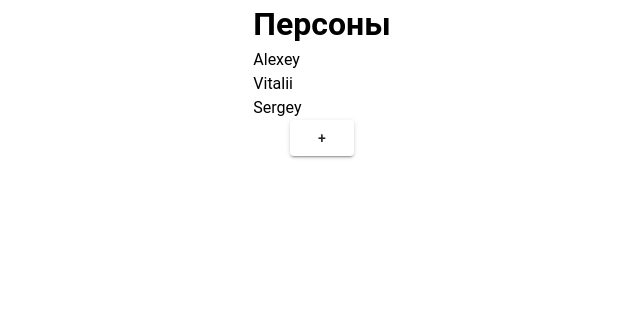
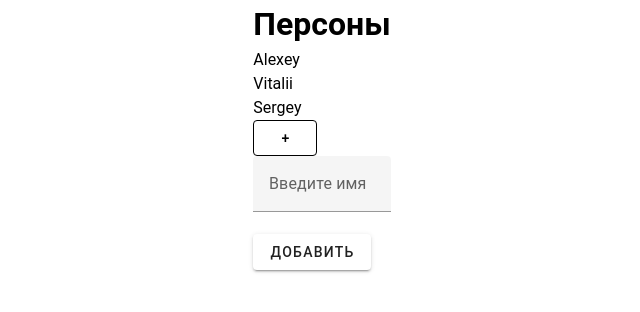
Before and after one commit to thelifeofmiwa/razdelim_spa_js, a Vue app: page / in a window 1280 px wide. Shown: the top 312 px of the page, without its empty margins (318-958 px from the left). Built offline with nearby package versions, Linux system fonts and the light colour scheme.

Commit message:
redoned add person logic with store and add vuetify components to form

```diff
--- a/src/components/PersonsPage.vue
+++ b/src/components/PersonsPage.vue
@@ -1,29 +1,51 @@
 <template>
+	<div class="persons__page">
 		<div class="persons">
 			<h1>Персоны</h1>
+			<!-- Динамически генерируем список персон из массива persons -->
 			<div v-for="person in persons" :key="person">
 				{{ person }}
 			</div>
 		</div>
-    <div class="new__person">
-        <v-btn >
-            +
-        </v-btn>
+		<v-btn variant="outlined">+</v-btn>
+		<div class="new__person" v-if="this.dialogVisible === true"></div>
+		<v-form @submit.prevent>
+			<v-text-field v-model="newPerson" label="Введите имя">
+			</v-text-field>
+		</v-form>
+		<v-btn @click="addPersonsAndClearInput(this.newPerson)"
+			>Добавить</v-btn
+		>
 	</div>
 </template>
 
 <script>
-import { usePersonsStore } from '../stores/persons';
+import usePersonsStore from "../stores/persons";
+
 export default {
-        name: 'persons-page',
-        setup(){
+	name: "persons-page",
+	setup() {
 		const persons = usePersonsStore();
-
+		persons.addPerson();
 		return persons;
-        }
-    }
+	},
+	data() {
+		return {
+			dialogVisible: false,
+			newPerson: "",
+		};
+	},
+	methods: {
+		addPersonsAndClearInput(newPerson) {
+			this.addPerson(this.newPerson);
+			this.newPerson = "";
+		},
+	},
+};
 </script>
 
 <style scoped>
-
+.new__person {
+	margin-top: 30px;
+}
 </style>
--- a/src/stores/persons.js
+++ b/src/stores/persons.js
@@ -1,14 +1,16 @@
 import { defineStore } from "pinia";
 
-export const usePersonsStore = defineStore("persons", {
+const usePersonsStore = defineStore("persons", {
 	state: () => ({
 		persons: [
             'Alexey', 'Vitalii', 'Sergey'
         ],
 	}),
     actions: {
-        addPerson(newPerson){
-            this.persons.push(newPerson)
-        }
+        addPerson(newPerson) {
+			this.persons.push(newPerson);
+		},
     }
 });
+
+export default usePersonsStore;
```
Lines whose indentation alone changed are shown as unchanged.
